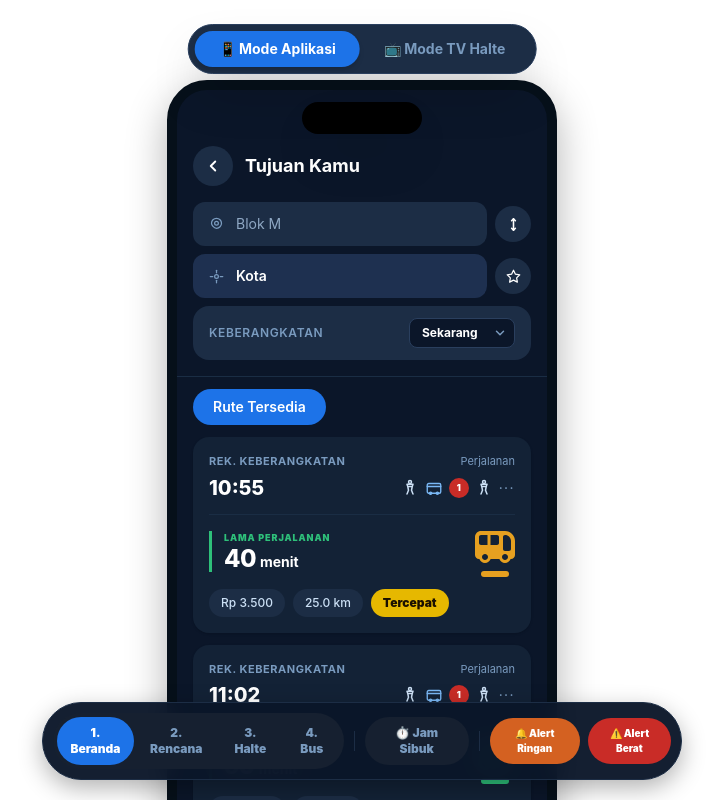
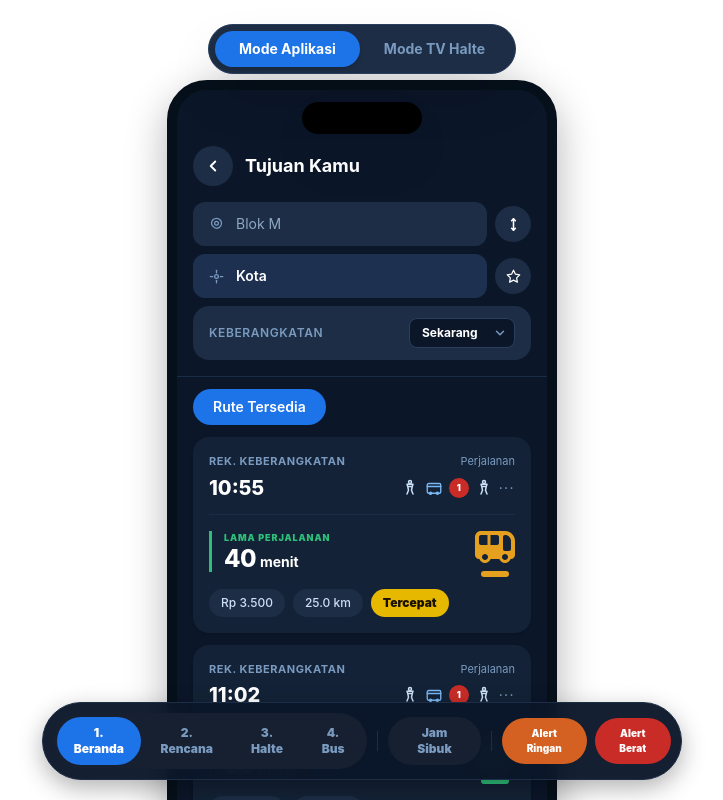
Before and after one commit to dafvv/stand-by-me, a React (Vite) app: page / in a window 1280 px wide. Shown: the top 800 px of the page, without its empty margins (278-1001 px from the left). Built offline with nearby package versions, Linux system fonts and the light colour scheme.

Commit message:
feat: Cleaning up

```diff
--- a/src/App.jsx
+++ b/src/App.jsx
@@ -701,13 +701,13 @@ export default function App() {
 					onClick={() => setDeviceMode("app")}
 					className={`px-6 py-2 rounded-full text-sm font-bold transition-all ${deviceMode === "app" ? "bg-[#1d73e8] text-white shadow-md" : "text-[#7a9bbf] hover:text-white"}`}
 				>
-					📱 Mode Aplikasi
+					Mode Aplikasi
 				</button>
 				<button
 					onClick={() => setDeviceMode("tv")}
 					className={`px-6 py-2 rounded-full text-sm font-bold transition-all ${deviceMode === "tv" ? "bg-[#1d73e8] text-white shadow-md" : "text-[#7a9bbf] hover:text-white"}`}
 				>
-					📺 Mode TV Halte
+					Mode TV Halte
 				</button>
 			</div>
 
@@ -1385,7 +1385,7 @@ export default function App() {
 							color: isRushHour ? "white" : "#7a9bbf",
 						}}
 					>
-						{isRushHour ? "🛑 Jam Sibuk ON" : "⏱️ Jam Sibuk"}
+						{isRushHour ? "Jam Sibuk ON" : "Jam Sibuk"}
 					</button>
 					<div className="w-px h-5 bg-[#1c2d45]" />
 					<div className="flex gap-2">
@@ -1401,7 +1401,7 @@ export default function App() {
 							}
 							className="px-3 py-2 rounded-full text-[10px] font-black transition-all bg-[#D46121] text-white hover:scale-105"
 						>
-							🔔 Alert Ringan
+							Alert Ringan
 						</button>
 						<button
 							onClick={() =>
@@ -1415,7 +1415,7 @@ export default function App() {
 							}
 							className="px-3 py-2 rounded-full text-[10px] font-black transition-all bg-[#C92C27] text-white hover:scale-105"
 						>
-							⚠️ Alert Berat
+							Alert Berat
 						</button>
 					</div>
 				</div>
```
